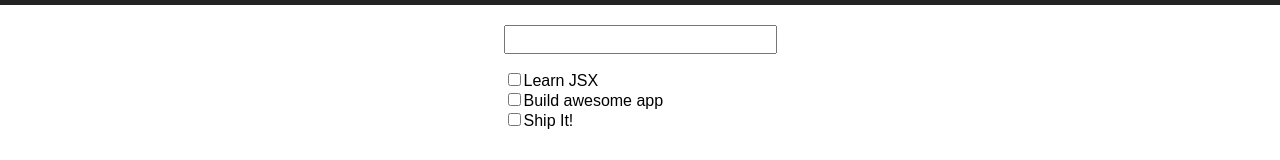
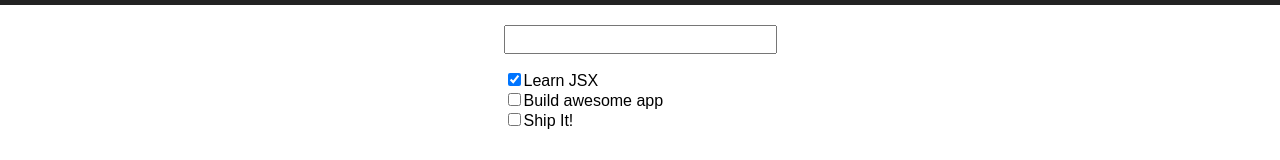
Before and after one commit to ragmha/todo-react, a React (Create React App) app: page / in a window 1280 px wide. Shown: the part 185-345 px from the top of the page. Built offline with nearby package versions, Linux system fonts and the light colour scheme.

Commit message:
render react ui with initial state

```diff
--- a/src/App.js
+++ b/src/App.js
@@ -3,6 +3,17 @@
 import './App.css';
 
 class App extends Component {
+  constructor() {
+    super();
+    this.state = {
+      todos: [
+        { id: 1, name: 'Learn JSX', isComplete: true },
+        { id: 2, name: 'Build awesome app', isComplete: false },
+        { id: 3, name: 'Ship It!', isComplete: false },
+      ],
+    };
+  }
+
   render() {
     return (
       <div className="App">
@@ -16,15 +27,12 @@
           </form>
           <div className="Todo-List">
             <ul>
-              <li>
-                <input type="checkbox" />Learn JSX
-              </li>
-              <li>
-                <input type="checkbox" />Build awesome app
-              </li>
-              <li>
-                <input type="checkbox" />Ship It!
-              </li>
+              {this.state.todos.map(todo =>
+                <li key={todo.id}>
+                  <input type="checkbox" defaultChecked={todo.isComplete} />
+                  {todo.name}
+                </li>
+              )}
             </ul>
           </div>
         </div>
```
